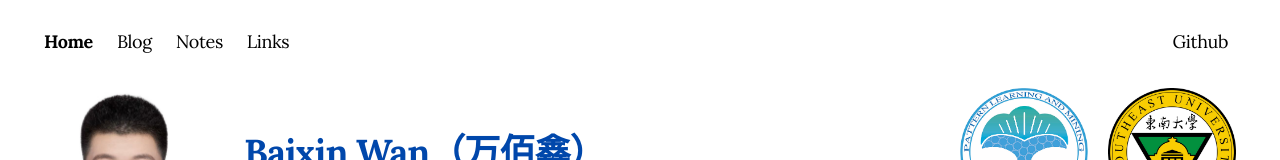
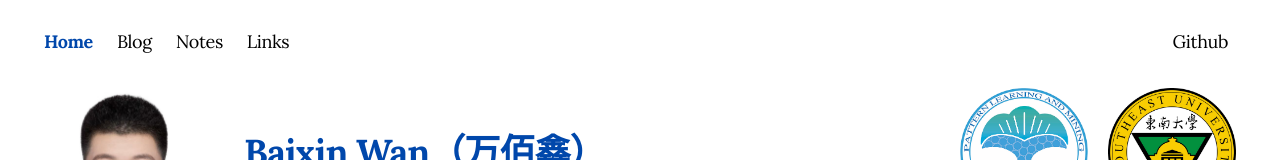
Before and after one commit to zeroffa233/zeroffa-homepage, a Next.js app: page / in a window 1280 px wide. Shown: the top 160 px of the page. Built offline with nearby package versions, Linux system fonts and the light colour scheme.

Commit message:
style: selected nav tab blue + bold

```diff
--- a/app/components/nav.tsx
+++ b/app/components/nav.tsx
@@ -47,7 +47,7 @@ export function Navbar() {
                                         className={`
   transition-all hover:text-[#0047AB] dark:hover:text-blue-400
   flex align-middle relative py-1 px-2 m-1
-  ${pathname === path ? "font-bold" : ""}
+  ${pathname === path ? "font-bold text-[#0047AB] dark:text-blue-400" : ""}
 `}
                                     >
                                         {name}
```
